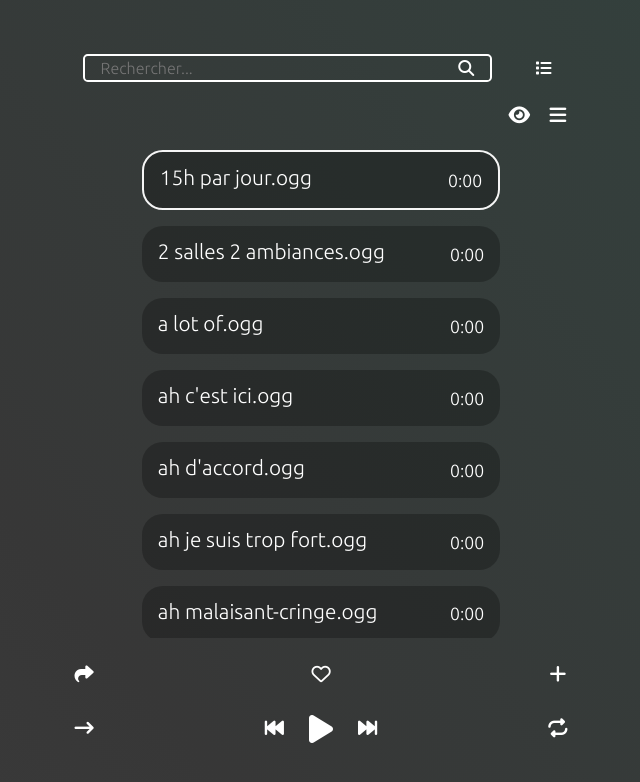
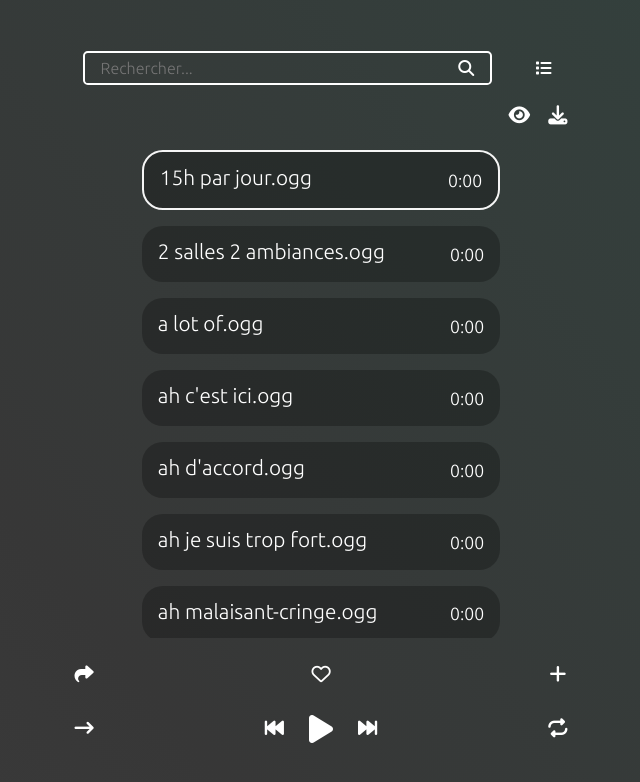
Before and after one commit to Hellolife2750/audio-fun, a React (Create React App) app: page / in a window 1280 px wide. Shown: the top 782 px of the page, without its empty margins (319-959 px from the left). Built offline with nearby package versions, Linux system fonts and the light colour scheme; a web font is replaced by a local one.

Commit message:
ajout bouton dl

```diff
--- a/package.json
+++ b/package.json
@@ -26,7 +26,7 @@
     "test": "react-scripts test",
     "eject": "react-scripts eject",
     "predeploy": "npm run build",
-    "deploy": "gh-pages -d build"
+    "deploy": "npm run build && gh-pages -d build"
   },
   "eslintConfig": {
     "extends": [
--- a/src/pages/Home.tsx
+++ b/src/pages/Home.tsx
@@ -3,7 +3,7 @@ import axios from 'axios';
 import SearchBar from '../components/SearchBar';
 import AudioPlayer from '../components/AudioPlayer';
 import { audioFiles } from "../assets/data/audioNames";
-import { AudiosCDN, formatInput, randomIntBetween } from '../utils';
+import { AudiosCDN, formatInput, randomIntBetween, downloadFile } from '../utils';
 
 const Home = () => {
 
@@ -102,8 +102,8 @@ const Home = () => {
                         <i className={`fa-solid fa-${autoScroll ? 'eye' : 'eye-slash'}`}></i>
                     </button>
 
-                    <button className="interactable">
-                        <i className="fa-solid fa-bars"></i>
+                    <button className="interactable" onClick={() => { if (audioBuffer.current?.src) downloadFile(audioBuffer.current.src) }}>
+                        <i className="fa-solid fa-download"></i>
                     </button>
 
                 </div>
--- a/src/styles/components/_search-bar.scss
+++ b/src/styles/components/_search-bar.scss
@@ -9,8 +9,8 @@
         justify-content: space-between;
         padding-right: 1rem;
         padding-left: 1rem;
-        padding-top: .2rem;
-        padding-bottom: .2rem;
+        padding-top: .4rem;
+        padding-bottom: .4rem;
         width: 80%;
         //height: 50%;
         border: 2px solid $first-color;
--- a/src/utils.tsx
+++ b/src/utils.tsx
@@ -11,3 +11,23 @@ export const formatInput = (content: string) => removeAccents(content.toLowerCas
 export const randomIntBetween = (min: number, max: number) => { // min and max included
     return Math.floor(Math.random() * (max - min + 1) + min)
 }
+
+export const getFileNameFromUrl = (fileUrl: string): string => {
+    console.log(fileUrl)
+    return fileUrl.substring(fileUrl.lastIndexOf('/') + 1, fileUrl.lastIndexOf('.')).replace(/%20/g, ' ');
+}
+
+export const downloadFile = (fileUrl: string) => {
+    fetch(fileUrl)
+        .then(r => r.blob())
+        .then(blob => {
+            const urlBlob = window.URL.createObjectURL(blob);
+            const a = document.createElement('a');
+            a.href = urlBlob;
+            a.download = getFileNameFromUrl(fileUrl);
+            document.body.appendChild(a);
+            a.click();
+            document.body.removeChild(a);
+        })
+        .catch(error => console.error('Erreur lors du téléchargement du fichier :', error));
+}
```
